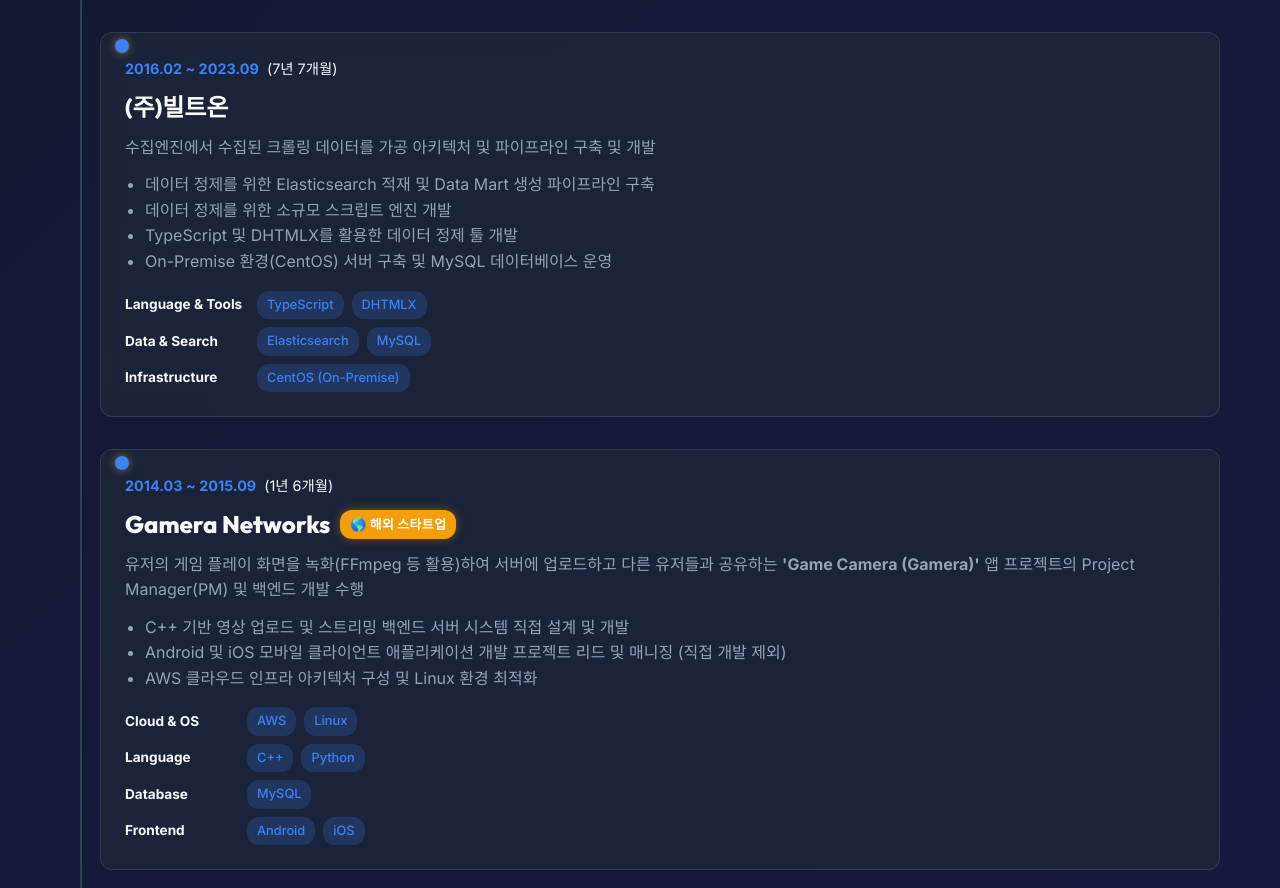
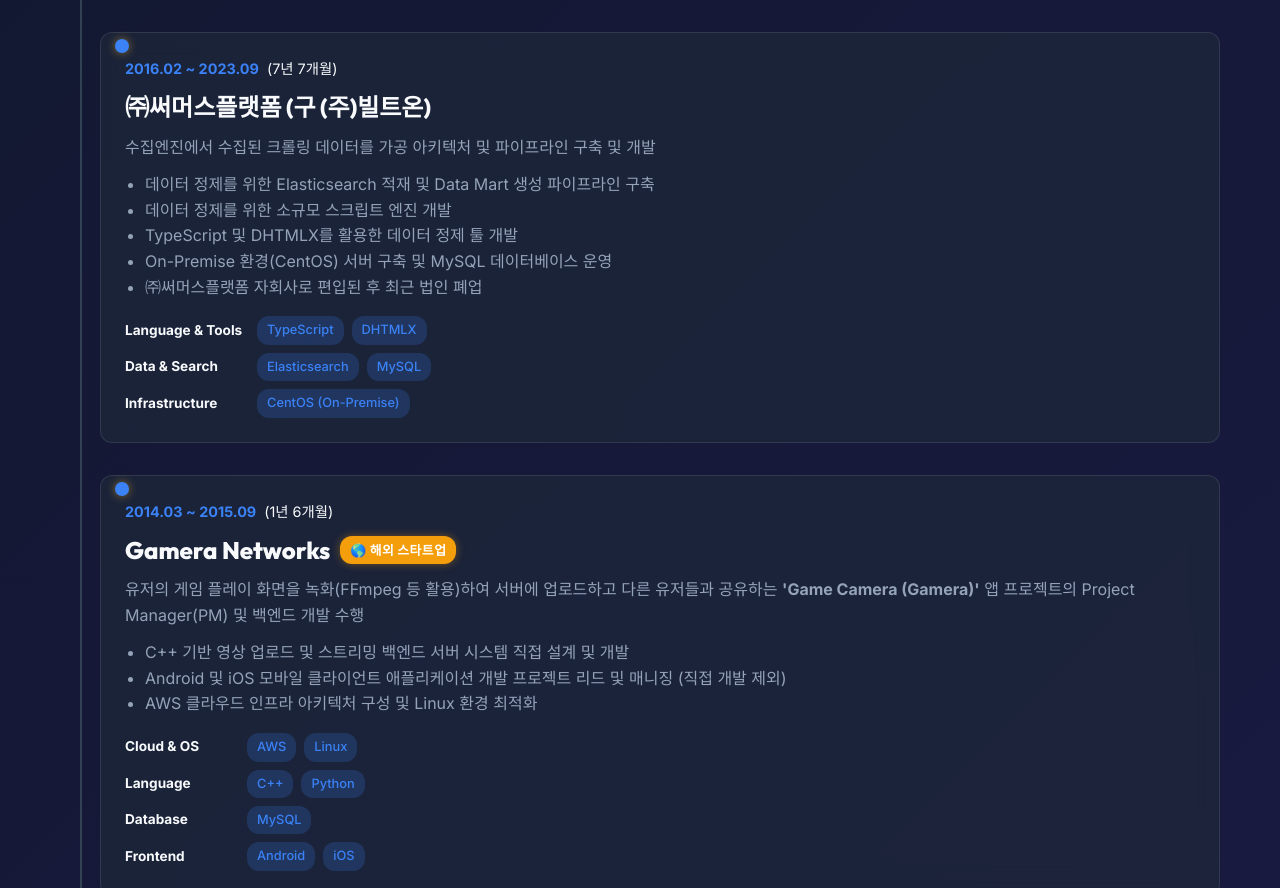
Before and after one commit to alcomist/alcomist.github.io, a React (Vite) app: page /history in a window 1280 px wide. Shown: the part 1455-2343 px from the top of the page. Built offline with nearby package versions, Linux system fonts and the light colour scheme.

Commit message:
feat: add language context provider and implement professional history page

```diff
--- a/src/LanguageContext.jsx
+++ b/src/LanguageContext.jsx
@@ -116,7 +116,7 @@
       shiftone_title: "시프트원주식회사",
       uplus_title: "유플러스 기업메시징",
       melchi_title: "(주)멸치",
-      bilton_title: "(주)빌트온",
+      bilton_title: "㈜써머스플랫폼 (구 (주)빌트온)",
       gamera_title: "Gamera Networks",
       wonder_title: "(주)원더피플",
       hanbit_title: "(주)한빛소프트",
@@ -147,6 +147,7 @@
       bilton_b2: "데이터 정제를 위한 소규모 스크립트 엔진 개발",
       bilton_b3: "TypeScript 및 DHTMLX를 활용한 데이터 정제 툴 개발",
       bilton_b4: "On-Premise 환경(CentOS) 서버 구축 및 MySQL 데이터베이스 운영",
+      bilton_b5: "㈜써머스플랫폼 자회사로 편입된 후 최근 법인 폐업",
       hanbit_desc: "'스쿼드 플로우(Squad Flow)' 게임 서버 개발",
       hanbit_b1: "C++ 및 IOCP(I/O Completion Port)를 활용한 고성능 게임 서버 네트워크 로직 개발",
       hanbit_b2: "Windows Server 환경 구축 및 Microsoft SQL Server를 이용한 데이터베이스 설계",
@@ -255,7 +256,7 @@
       shiftone_title: "SHIFTONE Co., Ltd.",
       uplus_title: "U+ Enterprise Messaging",
       melchi_title: "Melchi",
-      bilton_title: "BUILTON",
+      bilton_title: "Summerce Platform (Formerly BUILTON)",
       gamera_title: "Gamera Networks",
       wonder_title: "Wonder People Co., Ltd.",
       hanbit_title: "Hanbitsoft Inc.",
@@ -286,6 +287,7 @@
       bilton_b2: "Developed a small-scale script engine for data refinement.",
       bilton_b3: "Developed a data refinement tool using TypeScript and DHTMLX.",
       bilton_b4: "Configured an On-Premise server environment (CentOS) and operated a MySQL database.",
+      bilton_b5: "Acquired as a subsidiary by Summerce Platform, and recently closed down.",
       hanbit_desc: "Developed the game server for 'Squad Flow'",
       hanbit_b1: "Developed high-performance game server network logic using C++ and IOCP (I/O Completion Port).",
       hanbit_b2: "Configured a Windows Server environment and designed the database using Microsoft SQL Server.",
--- a/src/pages/History.jsx
+++ b/src/pages/History.jsx
@@ -229,6 +229,7 @@
             <li>{t('bilton_b2', 'history')}</li>
             <li>{t('bilton_b3', 'history')}</li>
             <li>{t('bilton_b4', 'history')}</li>
+            <li>{t('bilton_b5', 'history')}</li>
           </ul>
           <div style={{ marginTop: '16px', display: 'flex', flexDirection: 'column', gap: '8px' }}>
             {Object.entries({
```
